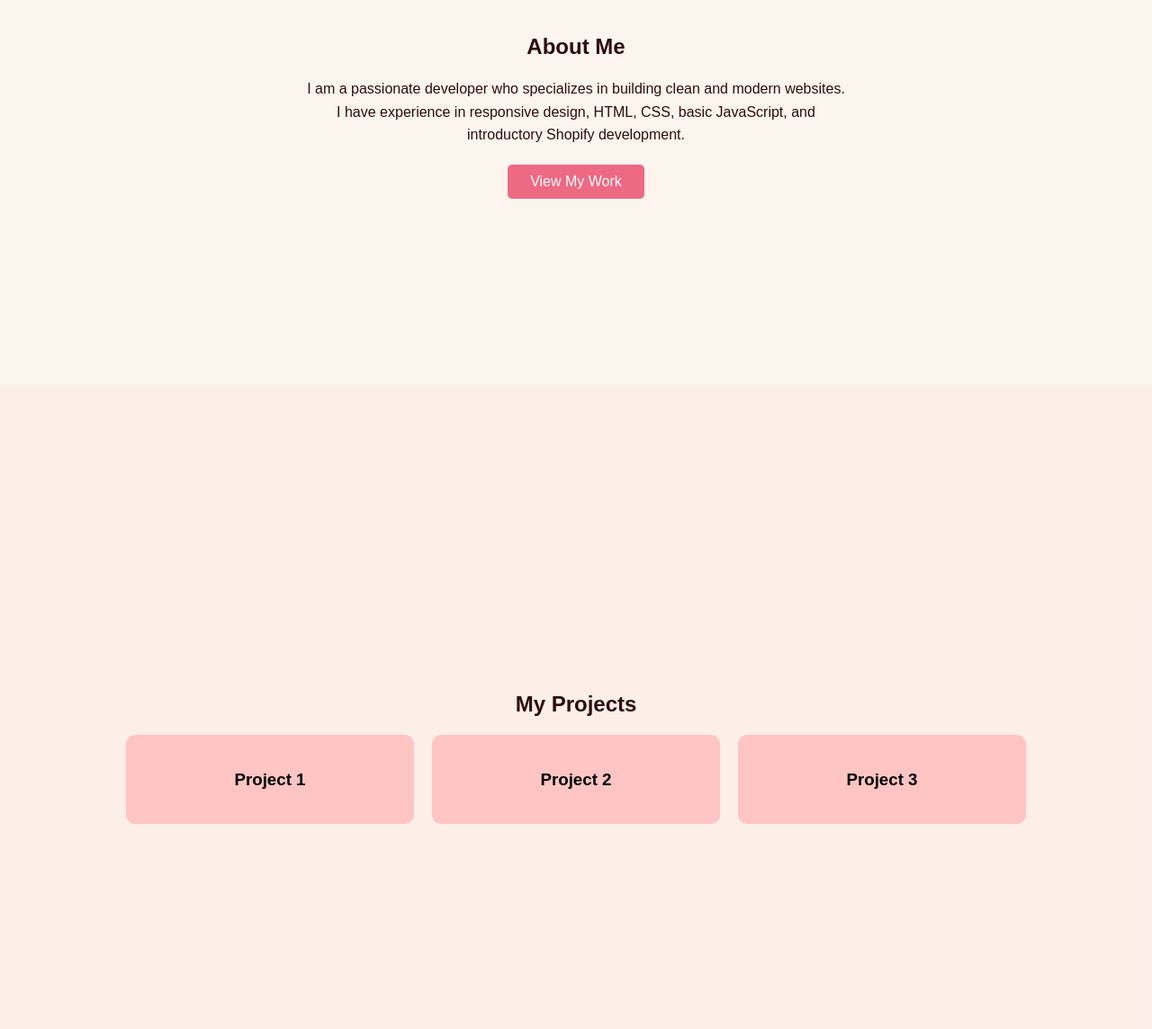
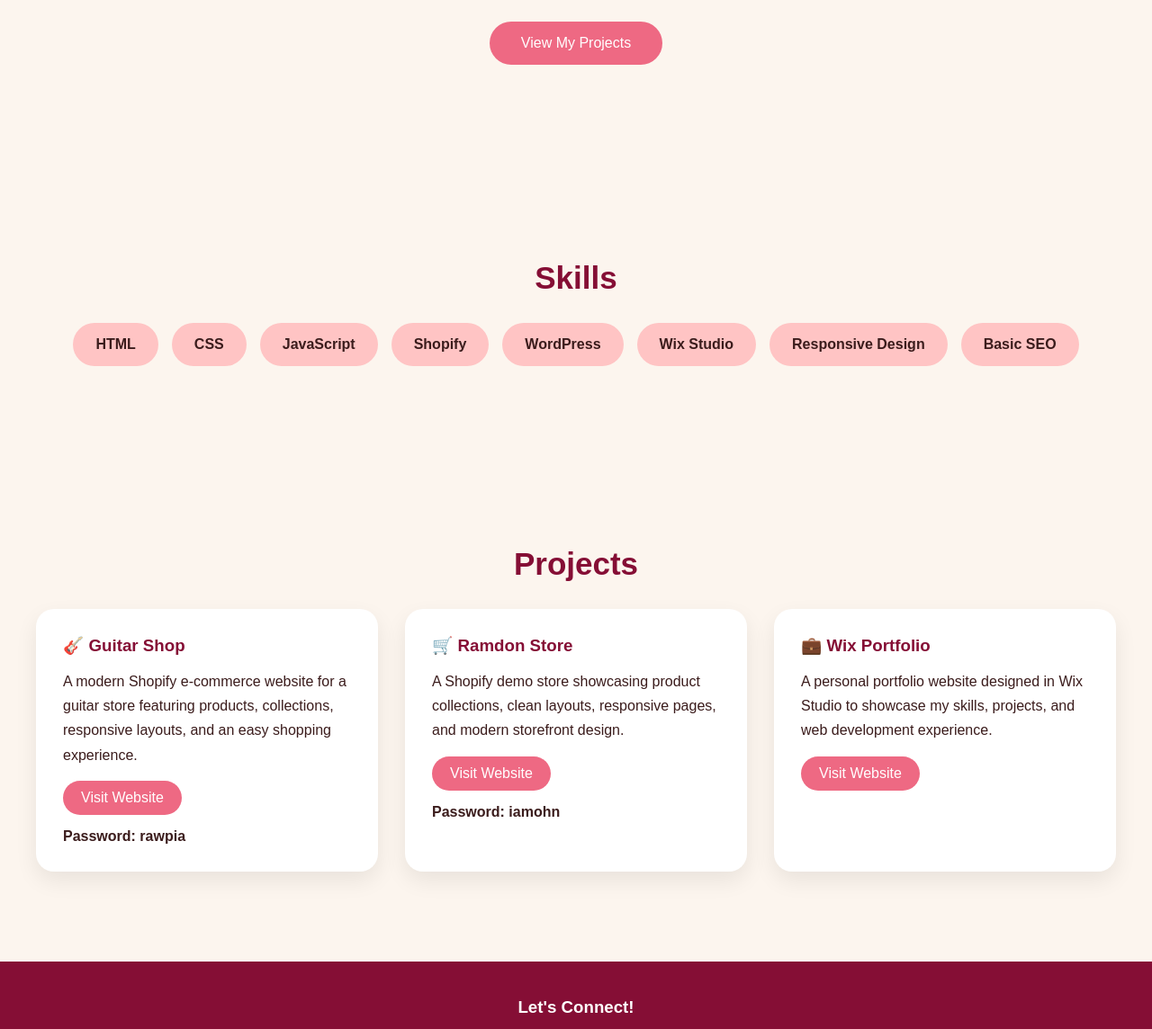
Before and after one commit to yelxang/MyPortfolio, a plain HTML site: page index.html in a window 1280 px wide. Shown: the part 611-1755 px from the top of the page at 90% size. Drawn offline with Linux system fonts and the light colour scheme.

Commit message:
Update index.html

```diff
--- a/index.html
+++ b/index.html
@@ -1,204 +1,367 @@
 <!DOCTYPE html>
 <html lang="en">
 <head>
-<link rel="stylesheet" href="https://cdnjs.cloudflare.com/ajax/libs/font-awesome/6.5.0/css/all.min.css">
+
 <meta charset="UTF-8">
 <meta name="viewport" content="width=device-width, initial-scale=1.0">
-<title>M.B.Meriales | Portfolio</title>
+
+<title>Marielle B. Meriales | Portfolio</title>
+
+<link rel="stylesheet" href="https://cdnjs.cloudflare.com/ajax/libs/font-awesome/6.5.0/css/all.min.css">
 
 <style>
-:root {
-    --bg-color: #FCF5EE;
-    --section-color: #FFC4C4;
-    --accent-color: #EE6983;
-    --heading-color: #850E35;
-    --text-color: #2D0D0D;
+
+:root{
+    --bg:#FCF5EE;
+    --pink:#FFC4C4;
+    --accent:#EE6983;
+    --dark:#850E35;
+    --text:#3b1c1c;
 }
 
-html {
-    scroll-behavior: smooth;
+*{
+    margin:0;
+    padding:0;
+    box-sizing:border-box;
 }
 
-body {
-    margin: 0;
-    font-family: Arial, sans-serif;
-    background: var(--bg-color);
-    color: var(--text-color);
+html{
+    scroll-behavior:smooth;
 }
 
-nav {
-    position: fixed;
-    width: 100%;
-    background: var(--heading-color);
-    padding: 15px 0;
-    text-align: center;
-    z-index: 100;
+body{
+    font-family:Arial, Helvetica, sans-serif;
+    background:var(--bg);
+    color:var(--text);
 }
 
-nav a {
-    color: var(--bg-color);
-    margin: 0 20px;
-    text-decoration: none;
-    font-weight: bold;
+
+nav{
+    position:fixed;
+    top:0;
+    width:100%;
+    background:var(--dark);
+    padding:18px;
+    text-align:center;
+    z-index:999;
 }
 
-section {
-    text-align: center;
-    padding: 320px 20px;
-}
-section p {
-    max-width: 600px;
-    margin: 0 auto;
-    line-height: 1.6;
-}
-section:nth-child(even) {
-    background: rgba(255, 196, 196, 0.15);
+nav a{
+    color:white;
+    text-decoration:none;
+    margin:0 20px;
+    font-weight:bold;
 }
 
-.hero {
-    height: 50vh;
-    display: flex;
-    flex-direction: column;
-    justify-content: center;
-    align-items: center;
-
+nav a:hover{
+    color:var(--accent);
 }
 
-.hero h1 {
-    color: var(--heading-color);
-    font-size: 2.5rem;
-    font-weight: 600;
+
+section{
+    padding:100px 20px;
 }
 
-.button {
-    margin-top: 20px;
-    padding: 10px 25px;
-    background: var(--accent-color);
-    color: white;
-    text-decoration: none;
-    border-radius: 5px;
-    transition: all 0.3s ease;
+h2{
+    color:var(--dark);
+    margin-bottom:30px;
+    font-size:35px;
 }
 
-.button:hover {
-    transform: translateY(-3px);
-    background: #D85A72;
+
+.hero{
+    min-height:100vh;
+    display:flex;
+    flex-direction:column;
+    justify-content:center;
+    align-items:center;
+    text-align:center;
 }
 
-.projects {
-    display: grid;
-    grid-template-columns: repeat(auto-fit, minmax(250px, 1fr));
-    gap: 20px;
-    max-width: 1000px;
-    margin: auto;
+.hero img{
+    width:220px;
+    height:220px;
+    border-radius:50%;
+    object-fit:cover;
+    border:6px solid var(--accent);
+    margin-bottom:30px;
 }
 
-.card {
-    background: var(--section-color);
-    padding: 20px;
-    border-radius: 10px;
-    transition: 0.4s;
+.hero h1{
+    font-size:45px;
+    color:var(--dark);
 }
 
-.card:hover {
-    transform: translateY(-8px) scale(1.02);
+.hero p{
+    max-width:700px;
+    margin-top:20px;
+    line-height:1.8;
+    font-size:18px;
 }
 
-footer {
-    padding: 20px;
-    text-align: center;
-    background: var(--heading-color);
-    color: white;
-}
-footer a {
-    color: var(--bg-color);
-    font-size: 20px;
-    text-decoration: none;
-    transition: 0.3s;
+.button{
+    margin-top:35px;
+    background:var(--accent);
+    color:white;
+    padding:15px 35px;
+    border-radius:40px;
+    text-decoration:none;
+    transition:.3s;
 }
 
-footer a:hover {
-    color: var(--accent-color);
-    transform: scale(1.2);
+.button:hover{
+    transform:translateY(-5px);
 }
 
-.reveal {
-    opacity: 1;
-    transform: none;
+
+.skills{
+    display:flex;
+    flex-wrap:wrap;
+    justify-content:center;
+    gap:15px;
 }
 
-.reveal.active {
-    opacity: 1;
-    transform: translateY(0);
-}
-.card a {
-    text-decoration: none;
-    color: black;
+.skill{
+    background:var(--pink);
+    padding:15px 25px;
+    border-radius:30px;
+    font-weight:bold;
 }
 
-.card a:hover {
-    color: #333;
+
+.projects{
+    display:grid;
+    grid-template-columns:repeat(auto-fit,minmax(280px,1fr));
+    gap:30px;
+    max-width:1200px;
+    margin:auto;
 }
+
+.card{
+    background:white;
+    border-radius:20px;
+    padding:30px;
+    box-shadow:0 10px 25px rgba(0,0,0,.08);
+    transition:.3s;
+}
+
+.card:hover{
+    transform:translateY(-10px);
+}
+
+.card h3{
+    color:var(--dark);
+    margin-bottom:15px;
+}
+
+.card p{
+    line-height:1.7;
+    margin-bottom:15px;
+}
+
+.card a{
+    display:inline-block;
+    background:var(--accent);
+    color:white;
+    padding:10px 20px;
+    border-radius:30px;
+    text-decoration:none;
+}
+
+.password{
+    margin-top:15px;
+    font-weight:bold;
+}
+
+
+footer{
+    background:var(--dark);
+    color:white;
+    text-align:center;
+    padding:40px 20px;
+}
+
+footer a{
+    color:white;
+    margin:0 10px;
+    font-size:28px;
+}
+
+footer a:hover{
+    color:var(--accent);
+}
+
+
+.reveal{
+    opacity:0;
+    transform:translateY(50px);
+    transition:1s;
+}
+
+.reveal.active{
+    opacity:1;
+    transform:translateY(0);
+}
+
 </style>
+
 </head>
 
 <body>
 
-<section id="home" class="hero reveal">
-    <img src="picture.jpg" style="width:300px;height:300px;border-radius:50%;border:5px solid #EE6983;">
+<nav>
+
+<a href="#home">Home</a>
+<a href="#about">About</a>
+<a href="#skills">Skills</a>
+<a href="#projects">Projects</a>
+
+</nav>
+
+<section class="hero reveal" id="home">
+
+<img src="picture.jpg">
+
 <h1>Hi, I'm Marielle B. Meriales</h1>
-    <h2>About Me</h2>
-    <p>I am a passionate developer who specializes in building clean and modern websites.<br>
-        I have experience in responsive design, HTML, CSS, basic JavaScript, and introductory Shopify development.</p>
-    <a href="#projects" class="button">View My Work</a>
+
+<p>
+I'm an aspiring Web Designer and Front-End Developer passionate about creating clean, modern, and responsive websites. I enjoy transforming ideas into user-friendly digital experiences using HTML, CSS, JavaScript, Shopify, WordPress, and Wix Studio. I'm continuously improving my skills and committed to delivering high-quality work for every project.
+</p>
+
+<a href="#projects" class="button">View My Projects</a>
+
 </section>
 
-<section id="projects" class="reveal">
-    <h2>My Projects</h2>
+<section class="reveal" id="skills">
+
+<h2 align="center">Skills</h2>
+
+<div class="skills">
+
+<div class="skill">HTML</div>
+
+<div class="skill">CSS</div>
+
+<div class="skill">JavaScript</div>
+
+<div class="skill">Shopify</div>
+
+<div class="skill">WordPress</div>
+
+<div class="skill">Wix Studio</div>
+
+<div class="skill">Responsive Design</div>
+
+<div class="skill">Basic SEO</div>
+
+</div>
+
+</section>
+
+<section class="reveal" id="projects">
+
+<h2 align="center">Projects</h2>
+
 <div class="projects">
+
 <div class="card">
-        <h3>
-            <a href="https://pe4kyblinders.myshopify.com/" target="_blank">Project 1</a>
-        </h3>
+
+<h3>🎸 Guitar Shop</h3>
+
+<p>
+A modern Shopify e-commerce website for a guitar store featuring products, collections, responsive layouts, and an easy shopping experience.
+</p>
+
+<a href="https://guitarshop-dunjerzi.myshopify.com/" target="_blank">
+Visit Website
+</a>
+
+<div class="password">
+Password: rawpia
 </div>
+
+</div>
+
 <div class="card">
-            <h3>
-                <a href="https://kengmeriales.wixstudio.com/my-site-1" target="_blank">Project 2</a>
-            </h3>
+
+<h3>🛒 Ramdon Store</h3>
+
+<p>
+A Shopify demo store showcasing product collections, clean layouts, responsive pages, and modern storefront design.
+</p>
+
+<a href="https://ramdon-5lmxm6tc.myshopify.com/" target="_blank">
+Visit Website
+</a>
+
+<div class="password">
+Password: iamohn
 </div>
+
+</div>
+
 <div class="card">
-            <h3>
-                <a href="" target="_blank">Project 3</a>
-            </h3>
+
+<h3>💼 Wix Portfolio</h3>
+
+<p>
+A personal portfolio website designed in Wix Studio to showcase my skills, projects, and web development experience.
+</p>
+
+<a href="https://kengmeriales.wixstudio.com/my-site-1" target="_blank">
+Visit Website
+</a>
+
 </div>
+
 </div>
+
 </section>
 
 <footer>
-    Contact Me: <br>
+
+<h3>Let's Connect!</h3>
+
+<br>
+
 <a href="mailto:kengmeriales@gmail.com">
 <i class="fa-solid fa-envelope"></i>
 </a>
-    &nbsp;
-    <a href="https://w.app/dvunih">
+
+<a href="https://w.app/dvunih" target="_blank">
 <i class="fa-brands fa-whatsapp"></i>
-    </a> <br> <br>
-    © 2026 Marielle Meriales. All Rights Reserved.
+</a>
+
+<br><br>
+
+<p>© 2026 Marielle B. Meriales. All Rights Reserved.</p>
+
 </footer>
 
 <script>
-const elements = document.querySelectorAll('.reveal');
 
-window.addEventListener('scroll', () => {
-    elements.forEach(el => {
-        const top = el.getBoundingClientRect().top;
-        const windowHeight = window.innerHeight;
+const reveals=document.querySelectorAll(".reveal");
 
-        if (top < windowHeight - 100) {
-            el.classList.add('active');
+window.addEventListener("scroll",()=>{
+
+reveals.forEach(reveal=>{
+
+let top=reveal.getBoundingClientRect().top;
+
+let visible=window.innerHeight-120;
+
+if(top<visible){
+
+reveal.classList.add("active");
+
 }
+
 });
+
 });
+
+window.dispatchEvent(new Event("scroll"));
+
 </script>
 
 </body>
```
Lines whose indentation alone changed are shown as unchanged.
